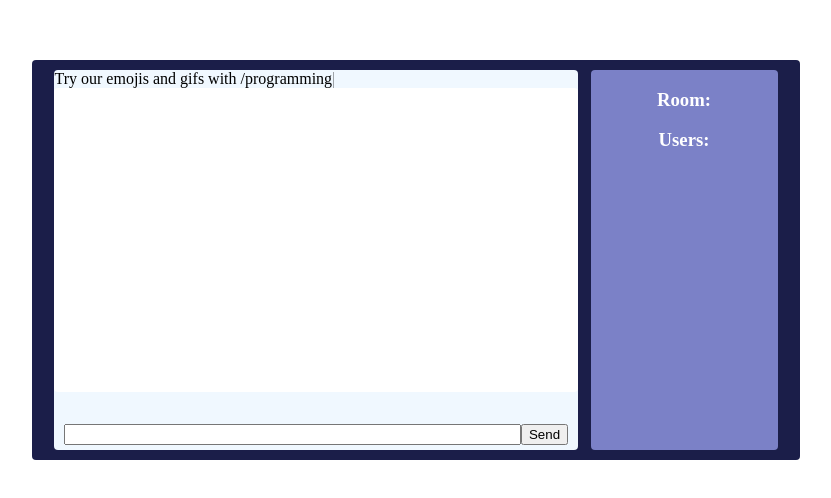
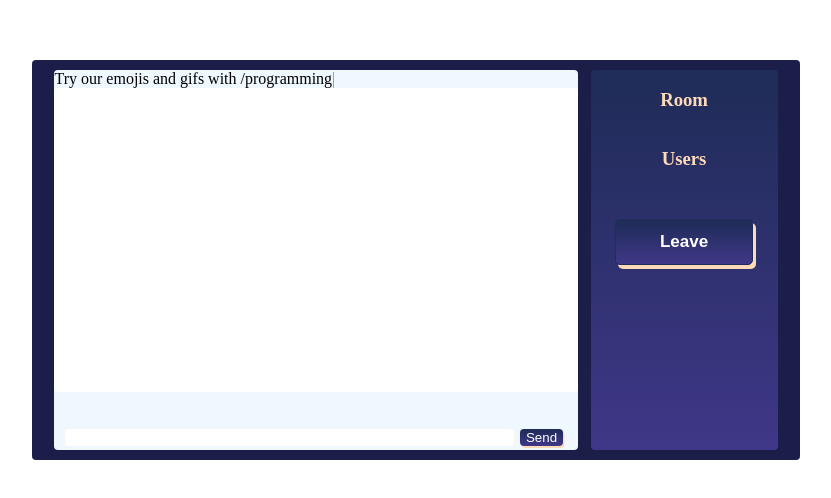
Before and after one commit to Grenhub/Socket.io, a website: page public/chatRoom.html in a window 1280 px wide. Shown: the part 140-638 px from the top of the page, without its empty margins (224-1055 px from the left). Drawn offline with nearby package versions, Linux system fonts and the light colour scheme.

Commit message:
styling#3

```diff
--- a/public/chat.css
+++ b/public/chat.css
@@ -42,7 +42,7 @@ body {
 }
 
 #message-box li:nth-child(odd) {
-    background-color: lavender;
+  background-color: aliceblue;
 }
 
 #typing-box {
@@ -60,31 +60,101 @@ body {
   padding: 10px;
 }
 
+.send-box button {
+  border: none;
+  border-radius: 4px;
+  margin: 5px;
+  background: linear-gradient(to bottom, #202c59 5%, #3f3788 100%);
+  color: white;
+  cursor: pointer;
+  box-shadow: 1.5px 2px 0px 0px peachpuff;
+}
+
+.send-box button:hover {
+  box-shadow: 0px 10px 13px -7px #000000;
+  background: linear-gradient(to bottom, #3f3788 5%, #202c59 100%);
+}
+
 /* input */
+
 #message {
   width: inherit;
+  border-radius: 4px;
+  border: 1px solid whitesmoke;
+}
+
+.gif {
+  max-width: 100%;
+  height: auto;
 }
 
 #side-users {
   width: 25%;
-    background-color: rgb(123, 129, 199);
+  background: linear-gradient(to bottom, #202c59 5%, #3f3788 100%);
+  background-color: #202c59;
   height: 100%;
   border-radius: 4px;
   text-align: center;
-    color: white;
+  color: peachpuff;
+  display: flex;
+  flex-direction: column;
+}
+
+#side-users h3 {
+  color: peachpuff;
 }
 
 #side-users div li {
   list-style-type: none;
+  color: white;
 }
 
 #user-list {
   flex-direction: column;
 }
 
+.myButton {
+  box-shadow: 3px 4px 0px 0px peachpuff;
+  background: linear-gradient(to bottom, #202c59 5%, #3f3788 100%);
+  background-color: #202c59;
+  border-radius: 5px;
+  border: 1px solid #202c59;
+  display: inline-block;
+  cursor: pointer;
+  color: #ffffff;
+  font-family: Arial;
+  font-size: 17px;
+  font-weight: bold;
+  padding: 12px 44px;
+  text-decoration: none;
+  margin-top: 30px;
+}
+
+.myButton:hover {
+  background: linear-gradient(to bottom, #3f3788 5%, #202c59 100%);
+}
+
+.myButton:active {
+  position: relative;
+  top: 1px;
+}
+
 /* Mobile */
-@media screen and (max-width: 590px) {
+
+@media screen and (max-width: 425px) {
+  .myButton {
+    padding: 2px 6px!important;
+  }
+}
+
+@media screen and (max-width: 768px) {
   .chat-container {
     width: 100%;
   }
 }
+
+@media screen and (max-width: 1024px) {
+  .myButton {
+    padding: 6px 22px;
+  }
+}
--- a/public/chatRoom.html
+++ b/public/chatRoom.html
@@ -38,10 +38,13 @@
         </div>
       </div>
       <div id="side-users">
-        <h3>Room:</h3>
+        <h3>Room</h3>
         <div id="room"></div>
-        <h3>Users:</h3>
+        <h3>Users</h3>
         <div id="user-list"></div>
+        <div class="leaveBtn">
+          <a href="index.html" class="myButton">Leave</a>
+        </div>
       </div>
     </div>
 
--- a/public/chatRoom.js
+++ b/public/chatRoom.js
@@ -66,7 +66,7 @@ socket.on('roomInfo', (incoming) => {
     }
   }  else {
     let userName = document.createElement('li');
-    userName.innerText = 'Only you have joined';
+    userName.innerText = "You're the only one in this room";
     userContainer.appendChild(userName);
 
   }
--- a/public/style.css
+++ b/public/style.css
@@ -13,6 +13,7 @@ body {
 }
 
 /* Index.html */
+
 .container {
   width: 100%;
   height: 100%;
@@ -24,7 +25,7 @@ body {
 }
 
 h2 {
-  color: blanchedalmond;
+  color: peachpuff;
   font-size: 4.2rem;
   margin: 2rem 4rem;
 }
```
Lines whose indentation alone changed are shown as unchanged.
